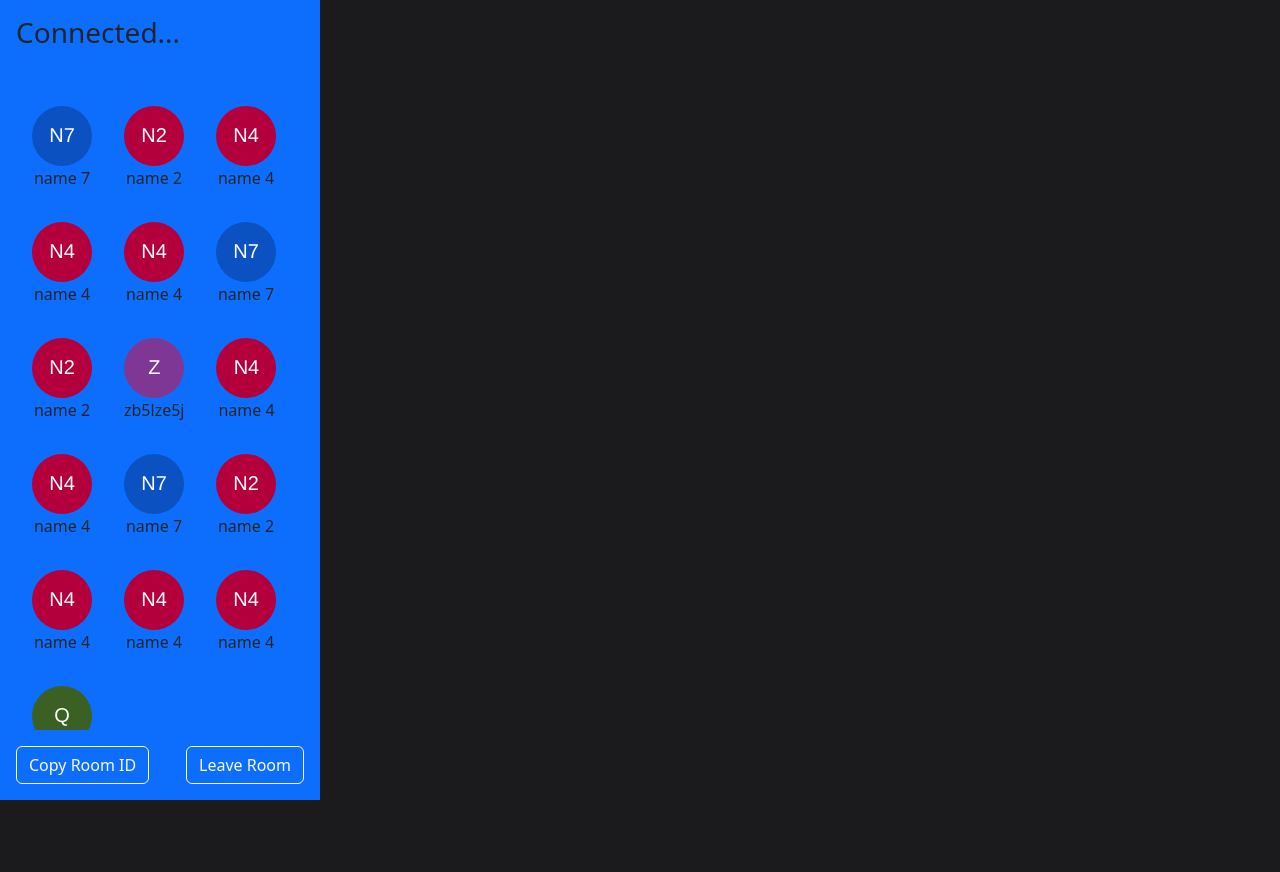
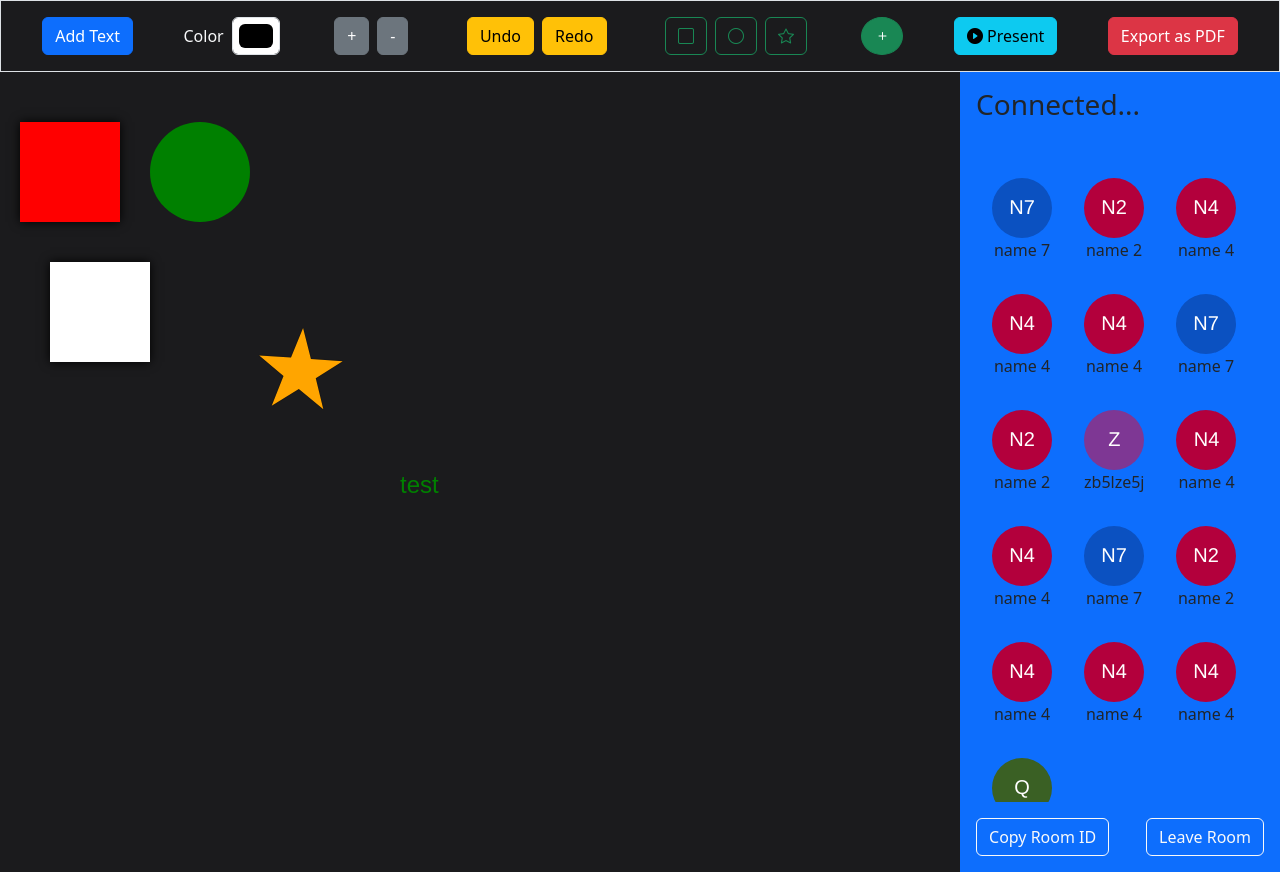
Before and after one commit to BesoBerdzenishvili/collaborative_presentation_software, a React (Vite) app: page /editor/1 in a window 1280 px wide. Before the commit the page ends 800 px from the top, so only its background shows below. Built offline with nearby package versions, Linux system fonts and the light colour scheme.

Commit message:
Editor (#10)
* initial commit

* add: export as pdf

* add: zoom

* refactor: make Stage 75% width of screen

* refactor: polish code

```diff
--- a/index.html
+++ b/index.html
@@ -7,6 +7,10 @@
       href="https://cdn.jsdelivr.net/npm/bootstrap@5.3.2/dist/css/bootstrap.min.css"
       integrity="sha384-T3c6CoIi6uLrA9TneNEoa7RxnatzjcDSCmG1MXxSR1GAsXEV/Dwwykc2MPK8M2HN"
       crossorigin="anonymous"
+    />
+    <link
+      rel="stylesheet"
+      href="https://cdn.jsdelivr.net/npm/bootstrap-icons@1.11.1/font/bootstrap-icons.css"
     />
     <link rel="icon" type="image/svg+xml" href="/vite.svg" />
     <meta name="viewport" content="width=device-width, initial-scale=1.0" />
--- a/package.json
+++ b/package.json
@@ -10,10 +10,12 @@
     "preview": "vite preview"
   },
   "dependencies": {
+    "jspdf": "^2.5.2",
     "react": "^18.3.1",
     "react-avatar": "^5.0.3",
     "react-bootstrap": "^2.10.6",
     "react-dom": "^18.3.1",
+    "react-konva": "^18.2.10",
     "react-router-dom": "^7.0.1"
   },
   "devDependencies": {
--- /dev/null
+++ b/src/components/Canvas.jsx
@@ -0,0 +1,38 @@
+import React from "react";
+import { Stage, Layer } from "react-konva";
+import Shape from "./Shape";
+
+const Canvas = ({ shapes, setSelectedId, refer, scale }) => {
+  const tools = [...Object.keys(shapes)];
+
+  return (
+    <Stage
+      width={window.innerWidth / 1.3333}
+      height={window.innerHeight}
+      ref={refer}
+      scaleX={scale}
+      scaleY={scale}
+    >
+      <Layer>
+        {tools.map((i) => {
+          return shapes[i].map((j) => {
+            return (
+              <Shape
+                key={j.id}
+                shape={j}
+                element={i}
+                onMouseDown={setSelectedId}
+                x={j.x}
+                y={j.y}
+                fill={j.fill}
+                draggable
+              />
+            );
+          });
+        })}
+      </Layer>
+    </Stage>
+  );
+};
+
+export default Canvas;
--- /dev/null
+++ b/src/components/Shape.jsx
@@ -0,0 +1,42 @@
+import React from "react";
+import { Star, Rect, Text, Circle } from "react-konva";
+
+export default function Shape({ shape, element, onMouseDown, ...restProps }) {
+  const click = { onMouseDown: () => onMouseDown(shape.id) };
+  switch (element) {
+    case "circles":
+      return <Circle radius={shape.radius} {...click} {...restProps} />;
+    case "rects":
+      return (
+        <Rect
+          width={shape.width}
+          height={shape.height}
+          shadowBlur={shape.shadowBlur}
+          {...click}
+          {...restProps}
+        />
+      );
+    case "texts":
+      return (
+        <Text
+          text={shape.text}
+          fontSize={shape.fontSize}
+          {...click}
+          {...restProps}
+        />
+      );
+    case "stars":
+      return (
+        <Star
+          numPoints={5}
+          innerRadius={17}
+          outerRadius={44}
+          rotation={4}
+          shadowColor="black"
+          shadowBlur={1}
+          {...click}
+          {...restProps}
+        />
+      );
+  }
+}
--- /dev/null
+++ b/src/components/Tools.jsx
@@ -0,0 +1,102 @@
+import React from "react";
+import { Tooltip, OverlayTrigger } from "react-bootstrap";
+
+const Tools = ({
+  addStar,
+  addCircle,
+  addRect,
+  addText,
+  changeColor,
+  handleExportPDF,
+  handleZoomOut,
+  handleZoomIn,
+}) => {
+  const renderTooltip = (message) => <Tooltip>{message}</Tooltip>;
+  return (
+    <div className="d-flex align-items-center justify-content-around p-3 border">
+      <OverlayTrigger placement="bottom" overlay={renderTooltip("Add Text")}>
+        <button className="btn btn-primary" onClick={addText}>
+          Add Text
+        </button>
+      </OverlayTrigger>
+
+      <div className="d-flex align-items-center text-light">
+        <label className="me-2">Color</label>
+        <input
+          type="color"
+          className="form-control form-control-color"
+          onChange={(e) => changeColor(e.target.value)}
+        />
+      </div>
+
+      <div className="d-flex align-items-center">
+        <OverlayTrigger placement="bottom" overlay={renderTooltip("Zoom In")}>
+          <button className="btn btn-secondary mx-1" onClick={handleZoomIn}>
+            +
+          </button>
+        </OverlayTrigger>
+        <OverlayTrigger placement="bottom" overlay={renderTooltip("Zoom Out")}>
+          <button className="btn btn-secondary mx-1" onClick={handleZoomOut}>
+            -
+          </button>
+        </OverlayTrigger>
+      </div>
+
+      <div className="d-flex align-items-center">
+        <OverlayTrigger placement="bottom" overlay={renderTooltip("Undo")}>
+          <button className="btn btn-warning mx-1">Undo</button>
+        </OverlayTrigger>
+        <OverlayTrigger placement="bottom" overlay={renderTooltip("Redo")}>
+          <button className="btn btn-warning mx-1">Redo</button>
+        </OverlayTrigger>
+      </div>
+
+      <div className="d-flex align-items-center">
+        <OverlayTrigger placement="bottom" overlay={renderTooltip("Rectangle")}>
+          <button className="btn btn-outline-success mx-1" onClick={addRect}>
+            <i className="bi bi-square" />
+          </button>
+        </OverlayTrigger>
+        <OverlayTrigger placement="bottom" overlay={renderTooltip("Circle")}>
+          <button className="btn btn-outline-success mx-1" onClick={addCircle}>
+            <i className="bi bi-circle" />
+          </button>
+        </OverlayTrigger>
+        <OverlayTrigger placement="bottom" overlay={renderTooltip("Star")}>
+          <button className="btn btn-outline-success mx-1" onClick={addStar}>
+            <i className="bi bi-star" />
+          </button>
+        </OverlayTrigger>
+      </div>
+
+      <OverlayTrigger
+        placement="bottom"
+        overlay={renderTooltip("Add New Slide")}
+      >
+        <button className="btn btn-success rounded-circle">
+          <i className="bi bi-plus"></i>
+        </button>
+      </OverlayTrigger>
+
+      <OverlayTrigger
+        placement="bottom"
+        overlay={renderTooltip("Present Mode")}
+      >
+        <button className="btn btn-info">
+          <i className="bi bi-play-circle-fill"></i> Present
+        </button>
+      </OverlayTrigger>
+
+      <OverlayTrigger
+        placement="bottom"
+        overlay={renderTooltip("Export as PDF")}
+      >
+        <button className="btn btn-danger" onClick={handleExportPDF}>
+          Export as PDF
+        </button>
+      </OverlayTrigger>
+    </div>
+  );
+};
+
+export default Tools;
--- a/src/pages/Editor.jsx
+++ b/src/pages/Editor.jsx
@@ -1,13 +1,157 @@
-import { useState } from "react";
+import { useEffect, useState, useRef } from "react";
 import UserPanel from "../components/UserPanel";
 import AlertMessage from "../components/AlertMessage";
+import Canvas from "../components/Canvas";
+import Tools from "../components/Tools";
+import jsPDF from "jspdf";
 
 export default function Editor() {
   const [show, setShow] = useState(false);
+  const [scale, setScale] = useState(1);
+  const [selectedId, setSelectedId] = useState(null);
   const [alertMessage, setAlertMessage] = useState("");
   const [alertVariant, setAlertVariant] = useState("light");
+  const stageRef = useRef(null);
+
+  const handleExportPDF = () => {
+    const stage = stageRef.current;
+    if (stage) {
+      const imageData = stage.toDataURL();
+      const pdf = new jsPDF();
+      pdf.addImage(imageData, "JPEG", 0, 0);
+      pdf.save("konva-canvas.pdf");
+    } else {
+      console.error("Stage is not ready yet.");
+    }
+  };
+
+  const [shapes, setShapes] = useState({
+    texts: [
+      {
+        id: "123",
+        text: "test",
+        x: 400,
+        y: 400,
+        fill: "green",
+        fontSize: 24,
+      },
+    ],
+    rects: [
+      {
+        id: "1",
+        x: 20,
+        y: 50,
+        width: 100,
+        height: 100,
+        fill: "red",
+        shadowBlur: 10,
+      },
+      {
+        id: "3",
+        x: 50,
+        y: 190,
+        width: 100,
+        height: 100,
+        fill: "#fff",
+        shadowBlur: 10,
+      },
+    ],
+    circles: [{ id: "2", x: 200, y: 100, radius: 50, fill: "green" }],
+    stars: [
+      {
+        id: "4",
+        fill: "orange",
+        x: 300,
+        y: 300,
+      },
+    ],
+  });
+
+  const changeColor = (newFill) => {
+    setShapes((prevShapes) => {
+      const updateFill = (items) =>
+        items.map((item) =>
+          item.id === selectedId ? { ...item, fill: newFill } : item
+        );
+
+      return {
+        ...prevShapes,
+        texts: updateFill(prevShapes.texts),
+        rects: updateFill(prevShapes.rects),
+        circles: updateFill(prevShapes.circles),
+        stars: updateFill(prevShapes.stars),
+      };
+    });
+  };
+
+  const addText = () => {
+    const newText = {
+      id: Math.random(),
+      text: "New Text",
+      x: 400,
+      y: 400,
+      fill: "green",
+      fontSize: 24,
+    };
+    setShapes((prevShapes) => ({
+      ...prevShapes,
+      texts: [...prevShapes.texts, newText],
+    }));
+  };
+
+  const addRect = () => {
+    const newRect = {
+      id: Math.random(),
+      x: 20,
+      y: 50,
+      width: 100,
+      height: 100,
+      fill: "red",
+      shadowBlur: 10,
+    };
+    setShapes((prevShapes) => ({
+      ...prevShapes,
+      rects: [...prevShapes.rects, newRect],
+    }));
+  };
+
+  const addCircle = () => {
+    const newCircle = {
+      id: Math.random(),
+      x: 200,
+      y: 100,
+      radius: 50,
+      fill: "green",
+    };
+    setShapes((prevShapes) => ({
+      ...prevShapes,
+      circles: [...prevShapes.circles, newCircle],
+    }));
+  };
+
+  const addStar = () => {
+    const newStar = {
+      id: "4",
+      fill: "orange",
+      x: 300,
+      y: 300,
+    };
+    setShapes((prevShapes) => ({
+      ...prevShapes,
+      stars: [...prevShapes.stars, newStar],
+    }));
+  };
+
+  const handleZoomIn = () => {
+    setScale(scale + 0.1);
+  };
+
+  const handleZoomOut = () => {
+    setScale(Math.max(0.1, scale - 0.1));
+  };
+
   return (
-    <>
+    <div className="d-flex flex-column">
       {show && (
         <AlertMessage
           text={alertMessage}
@@ -16,11 +160,31 @@ export default function Editor() {
           variant={alertVariant}
         />
       )}
-      <UserPanel
-        setShow={setShow}
-        setAlertMessage={setAlertMessage}
-        setAlertVariant={setAlertVariant}
+      <Tools
+        addStar={addStar}
+        addCircle={addCircle}
+        addRect={addRect}
+        addText={addText}
+        changeColor={changeColor}
+        handleExportPDF={handleExportPDF}
+        handleZoomIn={handleZoomIn}
+        handleZoomOut={handleZoomOut}
       />
-    </>
+      <div className="d-flex">
+        <Canvas
+          className="w-50"
+          shapes={shapes}
+          setSelectedId={setSelectedId}
+          refer={stageRef}
+          scale={scale}
+        />
+
+        <UserPanel
+          setShow={setShow}
+          setAlertMessage={setAlertMessage}
+          setAlertVariant={setAlertVariant}
+        />
+      </div>
+    </div>
   );
 }
```
Also changed, not shown: 1 other file (tests, documents, lock files or other folders).
